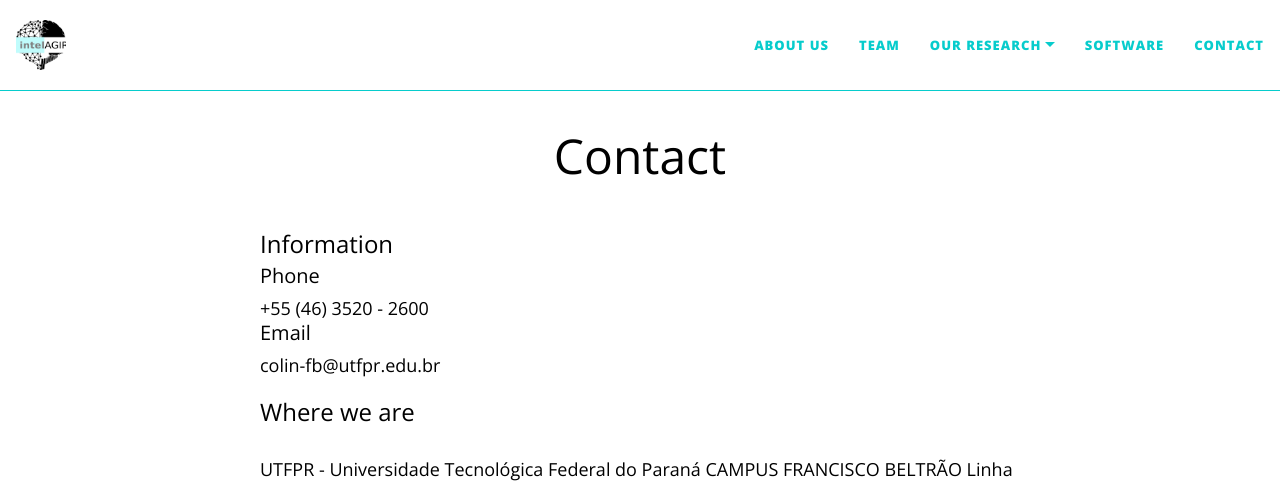
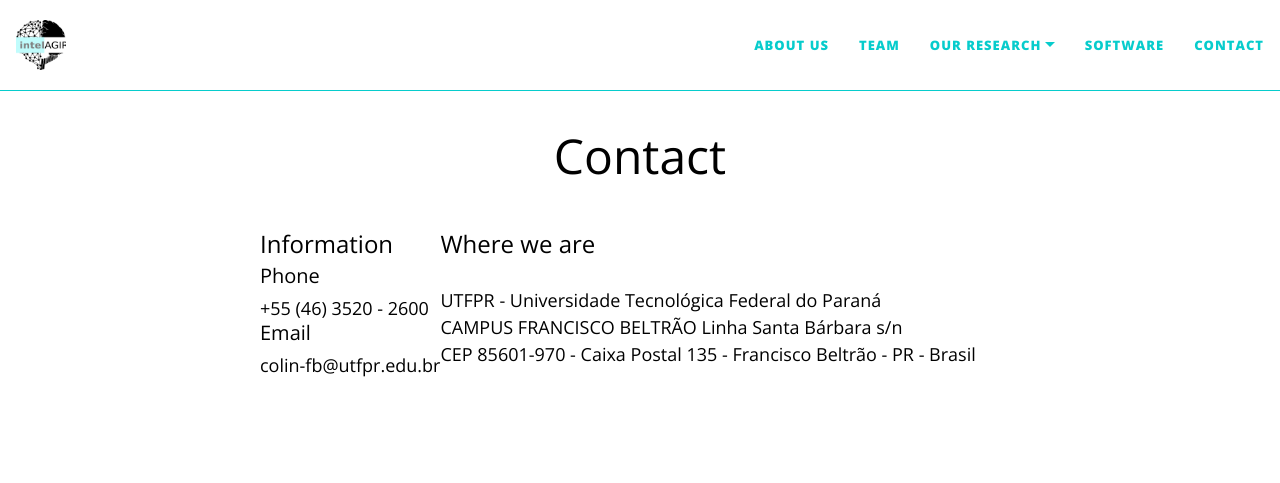
Before and after one commit to IntelAgir-Research-Group/intelagir-research-group.github.io, a Jekyll site: the page built from pages/contact.md, in a window 1280 px wide and 1394 px high. Shown: the top 483 px of the window. Built offline with Jekyll 4.4.1, drawn with Linux system fonts in a browser that asks for light colours; nearby versions of some CDN libraries; some of the changed text lies outside the part shown; grey boxes are pictures that could not be loaded.

Commit message:
Contato Atualizado

```diff
--- a/pages/contact.md
+++ b/pages/contact.md
@@ -12,16 +12,12 @@
 	</div>
 	<div class="columm">
 	 <h3>Where we are</h3>
-	 <p>UTFPR - Universidade Tecnológica Federal do Paraná
-	 CAMPUS FRANCISCO BELTRÃO Linha Santa Bárbara s/n
+	 <p>UTFPR - Universidade Tecnológica Federal do Paraná<br />
+	 CAMPUS FRANCISCO BELTRÃO Linha Santa Bárbara s/n<br />
 	 CEP 85601-970 - Caixa Postal 135 - Francisco Beltrão - PR - Brasil</p>
 	</div>
 </div>
 <p>&nbsp;</p>
-
-<iframe src="https://www.google.com/maps/embed?pb=!1m18!1m12!1m3!1d3583.4553978584404!2d-53.093668385473!3d-26.084049065432826!2m3!1f0!2f0!3f0!3m2!1i1024!2i768!4f13.1!3m3!1m2!1s0x94f0725f2eb2f133%3A0x4bda755abacbfcd8!2sUniversidade%20Tecnol%C3%B3gica%20Federal%20do%20Paran%C3%A1%2C%20C%C3%A2mpus%20Francisco%20Beltr%C3%A3o!5e0!3m2!1spt-BR!2sbr!4v1625766053772!5m2!1spt-BR!2sbr" width="100%" height="350" style="border:0;" allowfullscreen="" loading="lazy"></iframe>
-	<div class="row">
-	<div class="column">
-
-	</div>
-	</div>
+<div class="img">
+ <iframe src="https://www.google.com/maps/embed?pb=!1m18!1m12!1m3!1d3583.4553978584404!2d-53.093668385473!3d-26.084049065432826!2m3!1f0!2f0!3f0!3m2!1i1024!2i768!4f13.1!3m3!1m2!1s0x94f0725f2eb2f133%3A0x4bda755abacbfcd8!2sUniversidade%20Tecnol%C3%B3gica%20Federal%20do%20Paran%C3%A1%2C%20C%C3%A2mpus%20Francisco%20Beltr%C3%A3o!5e0!3m2!1spt-BR!2sbr!4v1625766053772!5m2!1spt-BR!2sbr" width="100%" height="350" style="border:0;" allowfullscreen="" loading="lazy"></iframe>
+</div>
```
